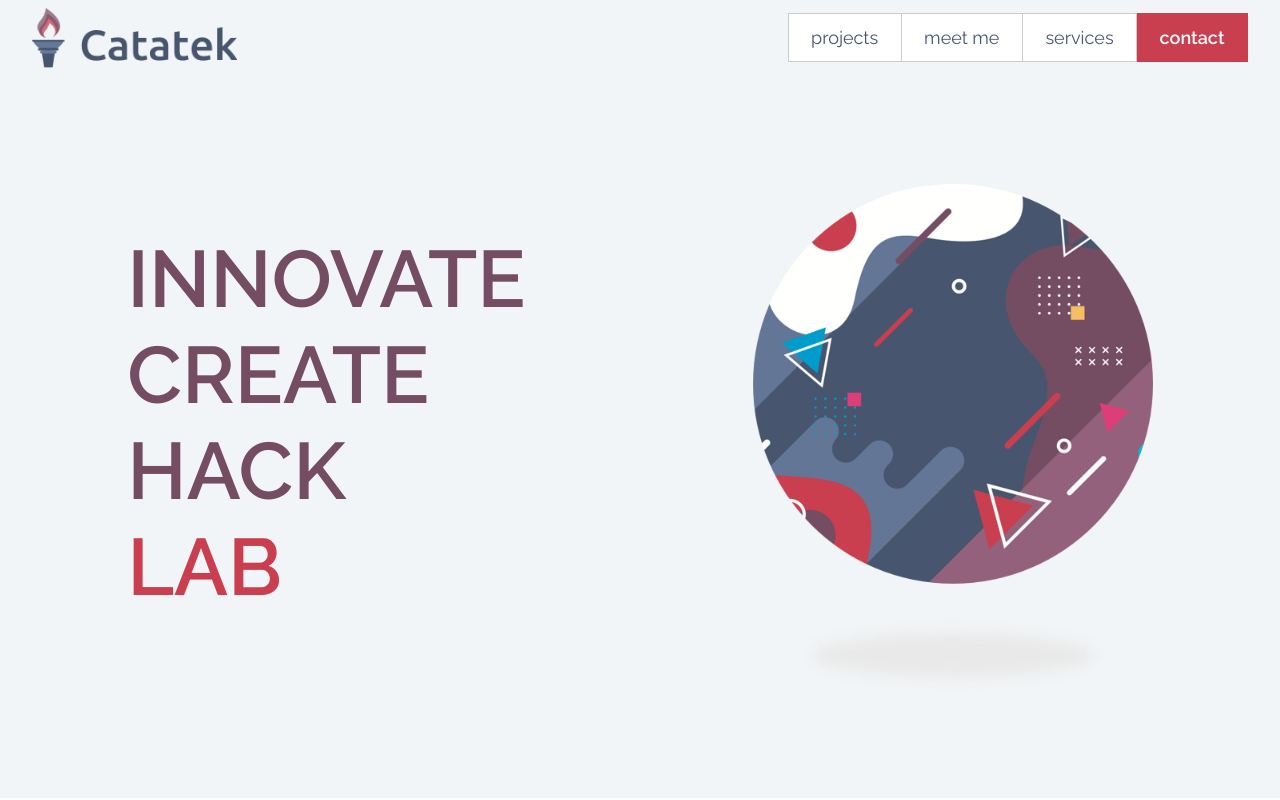
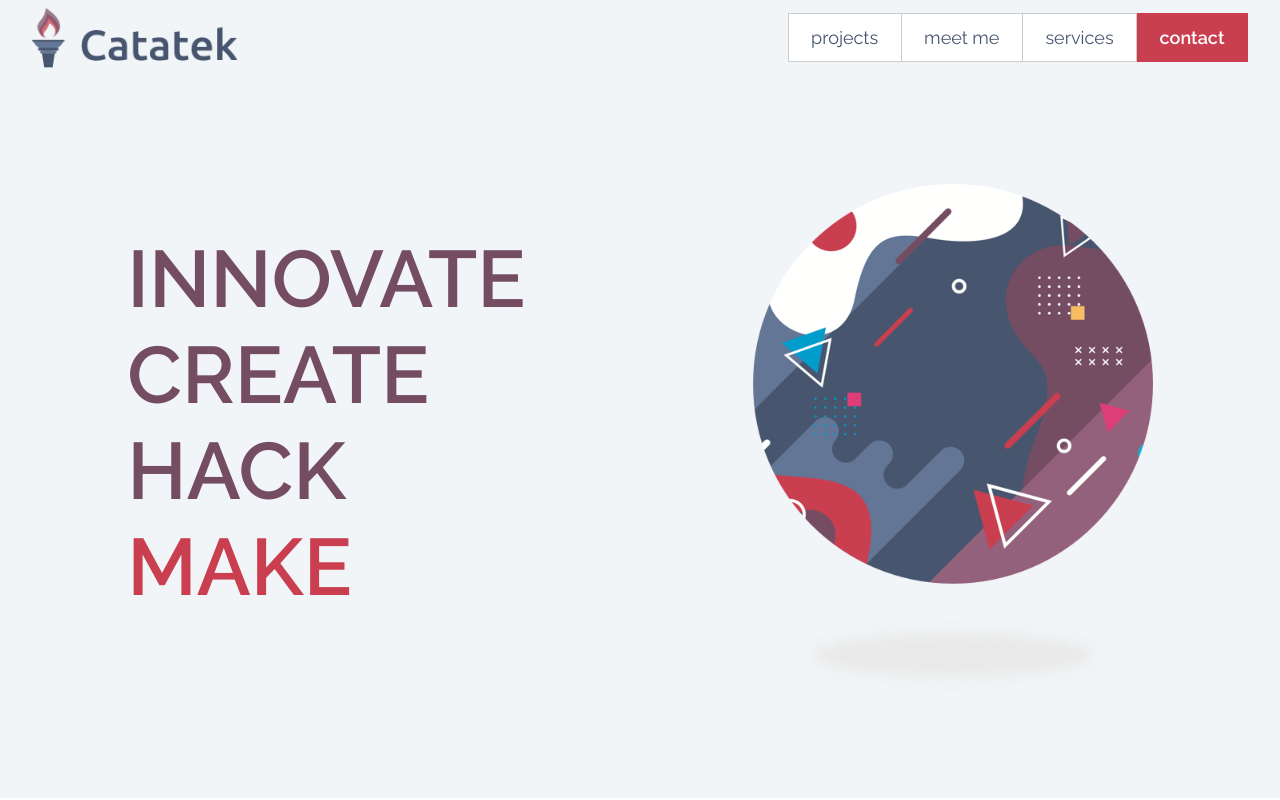
Before and after one commit to Catatek/catatekmarketing, a React (Create React App) app: page / in a window 1280 px wide. Shown: the top 800 px of the page. Built offline with nearby package versions, Linux system fonts and the light colour scheme.

Commit message:
Changed text in Splash component

```diff
--- a/src/components/sections/Splash.jsx
+++ b/src/components/sections/Splash.jsx
@@ -68,7 +68,7 @@ export default function Splash({ type, img }) {
             <Title>Innovate</Title>
             <Title>Create</Title>
             <Title>Hack</Title>
-            <Title color="#C93F50">Lab</Title>
+            <Title color="#C93F50">Make</Title>
           </Column>
           <StyledColumn>
             <Img src={Globe} alt="abstract thing" />
```
